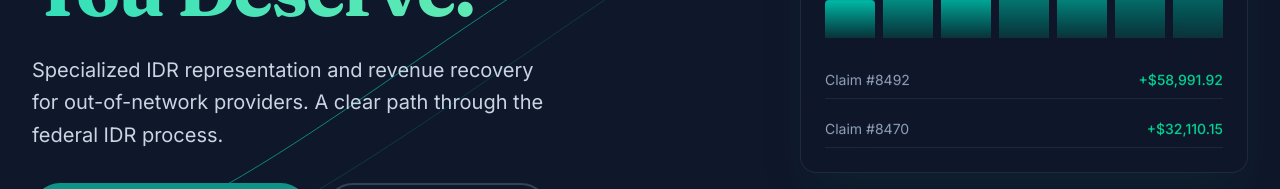
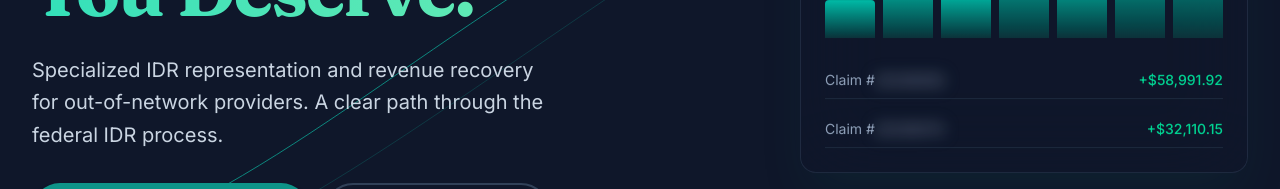
Before and after one commit to bperry129/JC-ARB, a Next.js app: page / in a window 1280 px wide. Shown: the part 437-626 px from the top of the page. Built offline with nearby package versions, Linux system fonts and the light colour scheme.

Commit message:
Blur claim numbers for privacy protection and extend to 8 digits

```diff
--- a/src/components/sections/Hero.tsx
+++ b/src/components/sections/Hero.tsx
@@ -136,11 +136,11 @@ export function Hero() {
 
                   <div className="space-y-3">
                       <div className="flex items-center justify-between text-sm py-2 border-b border-slate-800">
-                          <span className="text-slate-400">Claim #8492</span>
+                          <span className="text-slate-400">Claim #<span className="blur-sm select-none">20248492</span></span>
                           <span className="text-emerald-400 font-medium">+$58,991.92</span>
                       </div>
                       <div className="flex items-center justify-between text-sm py-2 border-b border-slate-800">
-                          <span className="text-slate-400">Claim #8470</span>
+                          <span className="text-slate-400">Claim #<span className="blur-sm select-none">20248470</span></span>
                           <span className="text-emerald-400 font-medium">+$32,110.15</span>
                       </div>
                   </div>
```
